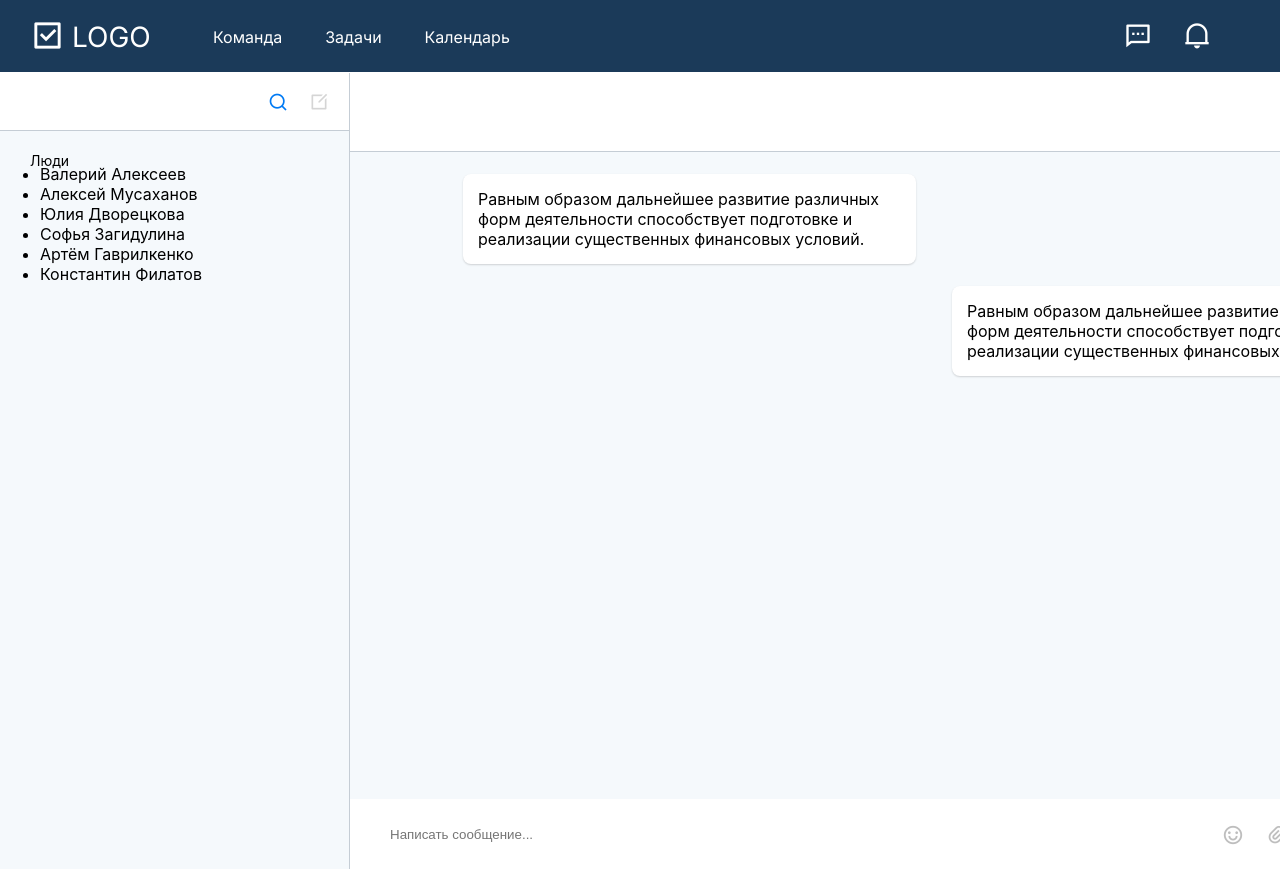
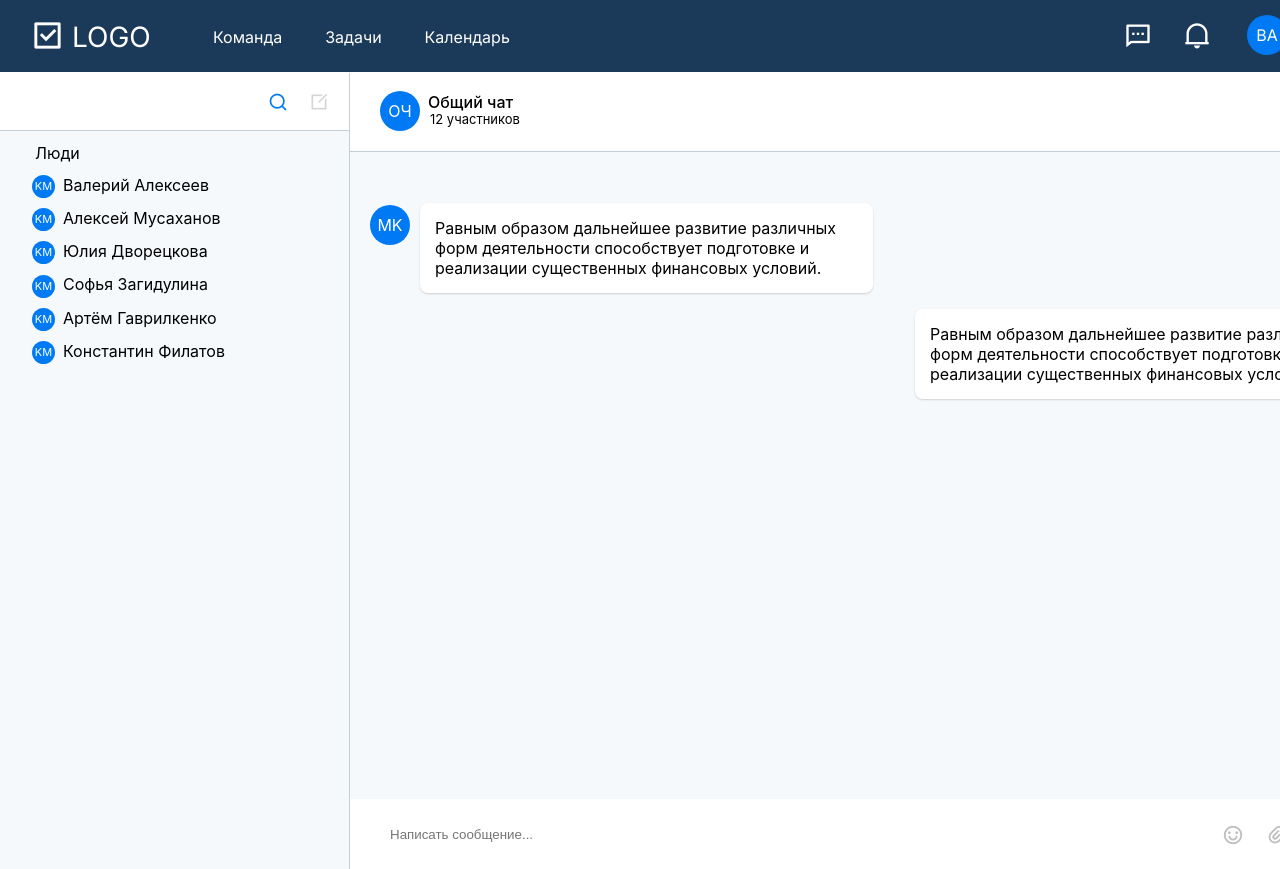
Before and after one commit to vladosxxx/react-chat, a React (Create React App) app: page / in a window 1280 px wide. Shown: the top 869 px of the page. Built offline with nearby package versions, Linux system fonts and the light colour scheme.

Commit message:
almost done

```diff
--- a/src/App.js
+++ b/src/App.js
@@ -23,9 +23,12 @@ function App() {
                     <i className="ri-notification-2-line"/>
                 </li>
                 <li>
-
+                <div className="circle-head">ВА</div>
+                <div className="title-head">Валерий А.</div>
+                <div className="subtitle-head">Веб-студия #VA</div>
                 </li>
             </ul>
+            <i className="ri-arrow-down-s-line"/>
         </div>
         <div className="search-block">
             <PeopleComponent />
--- a/src/components/ChatComponent.js
+++ b/src/components/ChatComponent.js
@@ -45,7 +45,11 @@ function ChatComponent() {
     return (
         <div className="chat">
             <div className="chat-head">
-
+                <div className="circle-title">ОЧ</div>
+                <div className="text-title">Общий чат</div>
+                <div className="text-subtitle">12 участников</div>
+                <i className="ri-search-line" />
+                <i className="ri-settings-4-line" />
             </div>
             <div className="chat-body">
                 <ul>
@@ -55,7 +59,7 @@ function ChatComponent() {
                             return <li className="my-messeges" key={mess.time}><p>{mess.text}</p></li>
                         }
                         else
-                            return <li key={mess.time}><p>{mess.text}</p></li>
+                            return <li key={mess.time}><div className="circle-chat">MK</div><p>{mess.text}</p></li>
                     })}
                 </ul>
             </div>
--- a/src/components/PeopleComponent.js
+++ b/src/components/PeopleComponent.js
@@ -43,7 +43,7 @@ function PeopleComponent() {
                 <p>Люди</p>
                 <ul>
                     {searchResults.map((man) =>
-                        <li key={man}>{man}</li>
+                        <li key={man} title="KM"><div className="my-circle" >KM</div><div className="text-li">{man}</div></li>
                     )}
                 </ul>
 
--- a/src/style/App.scss
+++ b/src/style/App.scss
@@ -65,6 +65,43 @@
             font-size: 28px;
         }
     }
+    .circle-head {
+        position: absolute;
+        top: -10px;
+        left: 143px;
+        width: 40px;
+        height: 40px;
+        line-height: 40px;
+        text-align: center;
+        border-radius: 50%;
+        background: #007AF4;
+        // margin-right: 8px;
+        font-size: 16px;
+        color: white;
+    }
+    .title-head {
+        position: absolute;
+        top: -9px;
+        left: 194px;
+        font-size: 14px;
+        width: 100px;
+    }
+    .subtitle-head {
+        position: absolute;
+        top: 11px;
+        left: 194px;
+        width: 100px;
+        height: 100px;
+        font-size: 12px;
+        font-weight: 100;
+    }
+    .ri-arrow-down-s-line {
+        position: absolute;
+        top: 30px;
+        left: 1400px;
+        font-size: 14px;
+        color: #FFFFFF;
+    }
 }
 
 .people {
@@ -99,7 +136,7 @@
         .del {
             display: block;
             position: relative;
-            bottom: 3px;
+            bottom: 1px;
             left: 234px;
             width: 12px;
             height: 12px;
@@ -128,13 +165,42 @@
             font-size: 20px;
         }
     }
+    .all-people {
+        ul {
+            display: block;
+            position: relative;
+            top: 8px;
+            right: 8px;
+            li {
+                list-style-type: none;
+                margin-bottom: 10px;
+                .text-li {
+                    display: inline;
+                }
+                .my-circle {
+                    display: inline-block;
+                    font-size: 15px;
+                    width: 23px;
+                    height: 23px;
+                    line-height: 23px;
+                    text-align: center;
+                    border-radius: 50%;
+                    background: #007AF4;
+                    vertical-align: middle;
+                    margin-right: 8px;
+                    font-size: 11px;
+                    color: white;
+                }
+            }
+        }
+    }
     p {
         display: block;
         position: relative;
         margin: auto;
-        top: 21px;
-        left: 30px;
-        font-size: 14px;
+        top: 12px;
+        left: 35px;
+        font-size: 16px;
     }
 }
 
@@ -156,22 +222,89 @@
         height: 78px;
         background: #FFFFFF 0% 0% no-repeat padding-box;
         border-bottom: #C5CDD5 1px solid;
+        .circle-title {
+            display: inline-block;
+            position: relative;
+            top: 18px;
+            left: 30px;
+            width: 40px;
+            height: 40px;
+            line-height: 40px;
+            text-align: center;
+            border-radius: 50%;
+            background: #007AF4;
+            // margin-right: 8px;
+            font-size: 16px;
+            color: white;
+        }
+        .text-title {
+            display: inline-block;
+            position: relative;
+            top: 9px;
+            left: 38px;
+            font-weight: 500;
+        }
+        .text-subtitle {
+            display: block;
+            position: absolute;
+            top: 38px;
+            left: 80px;
+            font-size: 13px;
+        }
+        .ri-search-line {
+            position: absolute;
+            top: 27px;
+            left: 986px;
+            font-size: 23px;
+        }
+        .ri-settings-4-line {
+            position: absolute;
+            top: 27px;
+            left: 1038px;
+            font-size: 25px;
+        }
     }
     .chat-body {
+        ul {
+            display: block;
+            position: relative;
+            top: 0;
+            right: 0;
             li {
                 display: block;
+                position: relative;
+                top: 35px;
+                left: 30px;
                 width: 453px;
-            margin: 22px 36px 0 73px;
                 background: #FFFFFF 0% 0% no-repeat padding-box;
                 box-shadow: 0px 1px 2px #00000029;
                 border-radius: 8px;
+                .circle-chat {
+                    display: block;
+                    position: absolute;
+                    top: 2px;
+                    left: -50px;
+                    width: 40px;
+                    height: 40px;
+                    line-height: 40px;
+                    text-align: center;
+                    border-radius: 50%;
+                    background: #007AF4;
+                    font-size: 16px;
+                    color: white;
+                }
+                .time {
+                    display: block;
+                    position: relative;
+                }
                 p {
                     padding: 15px;
                 }
             }
             .my-messeges {
                 position: relative;
-            left: 489px;
+                left: 525px;
+            }
         }
     }
     .chat-input {
@@ -227,10 +360,9 @@
                 transform: translateY(-50%);
                 text-align: center;
                 margin: auto;
-                font-size: 14px;
+                font-size: 15px;
                 color: #FFFFFF;
             }
         }
-        // border-left: #C5CDD5 1px solid;
     }
 }
```
Also changed, not shown: 1 other file (tests, documents, lock files or other folders). Lines whose indentation alone changed are shown as unchanged.
